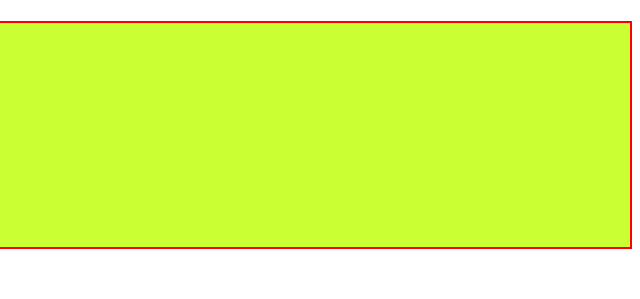
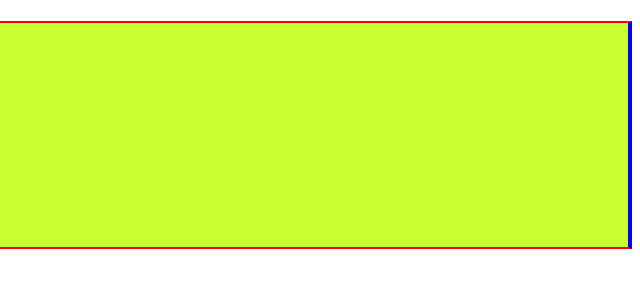
Before and after one commit to johngolem/IP-WEEK-1, a plain HTML site: page index.html in a window 1280 px wide. Shown: the top 299 px of the page, 640-1280 px from the left. Drawn offline with Linux system fonts and the light colour scheme.

Commit message:
added border colors

```diff
--- a/css/stylo.css
+++ b/css/stylo.css
@@ -1,6 +1,7 @@
 h1{
   color: green;
   border: 2px solid red;
+  border-right: 4px solid blue;
   background-color: #caff33;
   line-height: 7;
   font-style: oblique;
```
